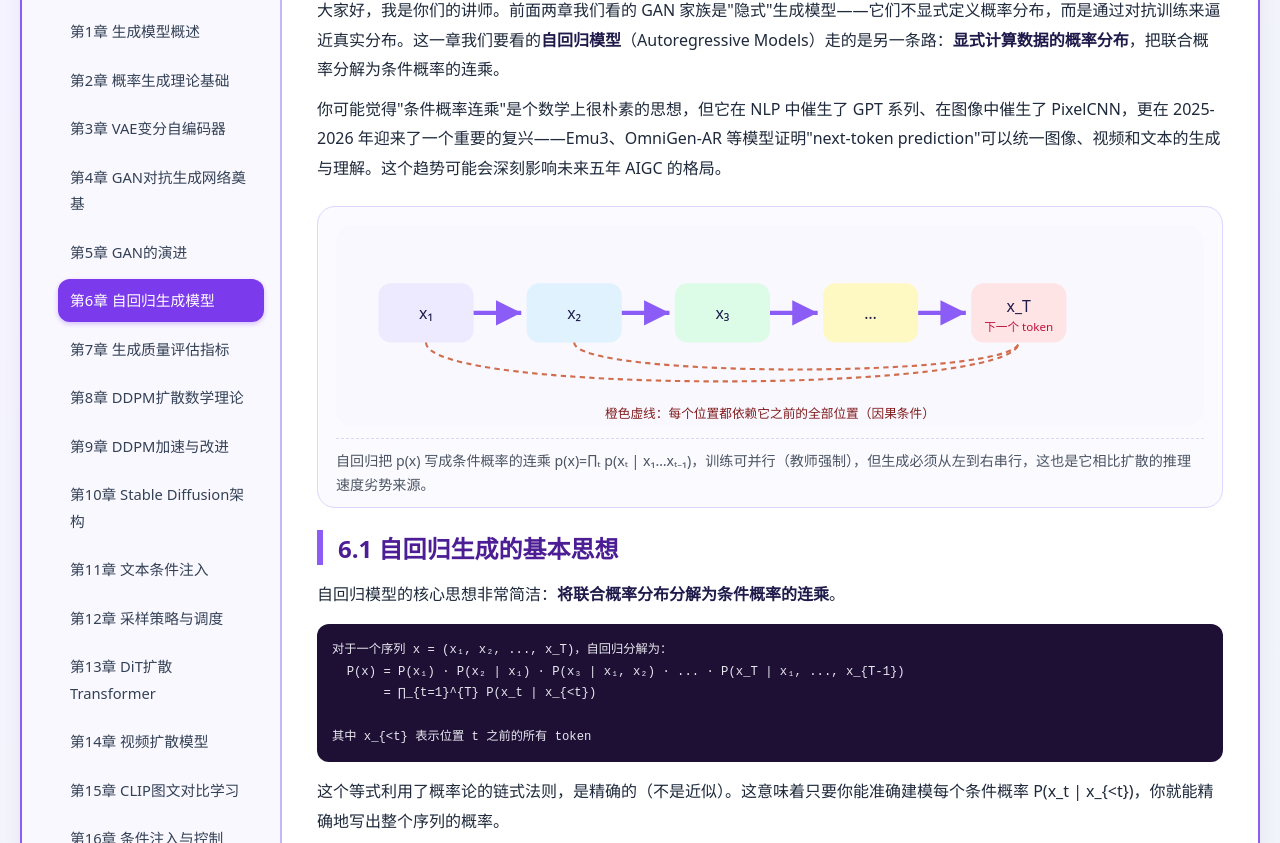
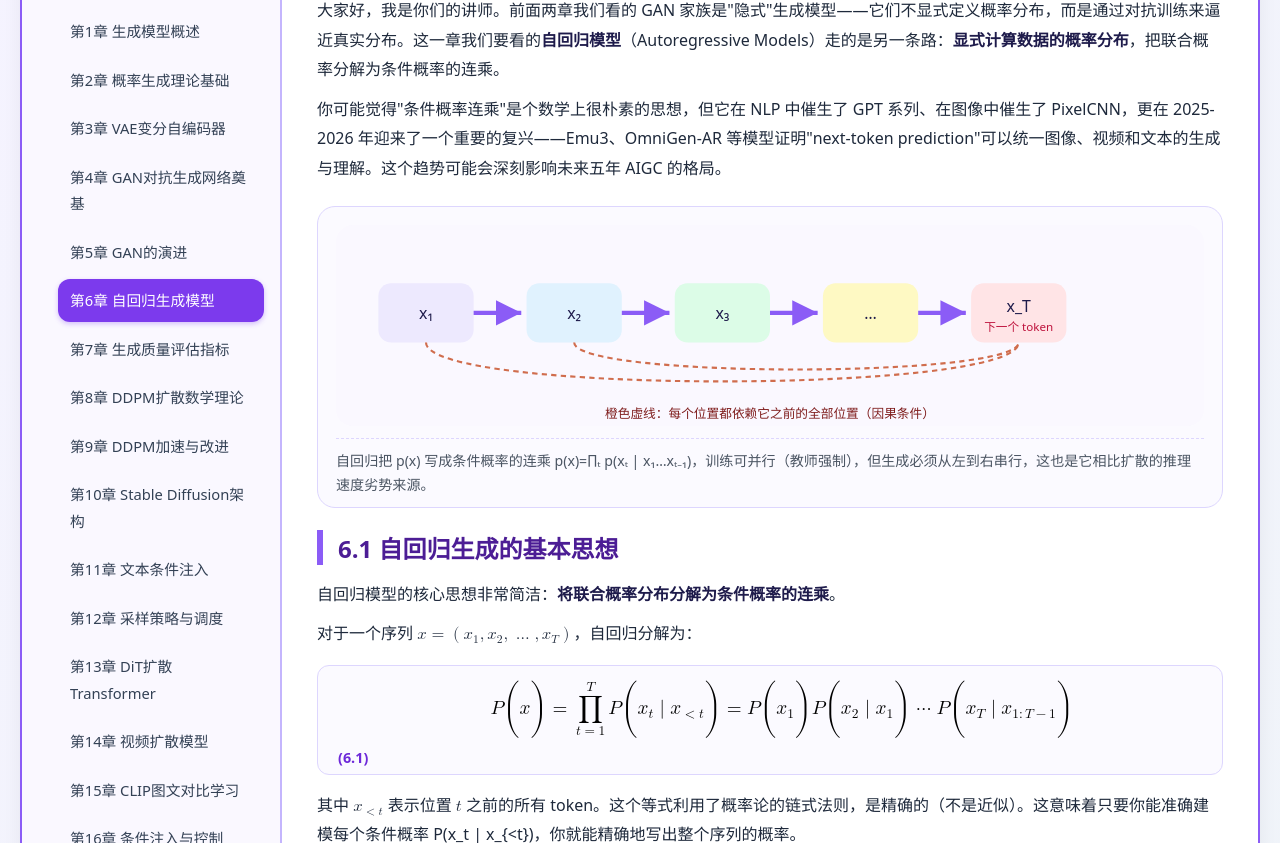
Before and after one commit to 1998x-stack/aigc-tutorial, a plain HTML site: page 06.html in a window 1280 px wide. Shown: the part 112-955 px from the top of the page. Drawn offline with Linux system fonts and the light colour scheme.

Commit message:
feat(aigc-tutorial): add native MathML for autoregressive factorization (ch6)

```diff
--- a/06.html
+++ b/06.html
@@ -78,13 +78,21 @@
 
         <p>自回归模型的核心思想非常简洁：<strong>将联合概率分布分解为条件概率的连乘</strong>。</p>
 
-        <pre><code>对于一个序列 x = (x₁, x₂, ..., x_T)，自回归分解为：
-  P(x) = P(x₁) · P(x₂ | x₁) · P(x₃ | x₁, x₂) · ... · P(x_T | x₁, ..., x_{T-1})
-       = ∏_{t=1}^{T} P(x_t | x_{&lt;t})
+        <p>对于一个序列 <math class="math-inline" aria-label="x 等于 (x1,x2,...,xT)"><mi>x</mi><mo>=</mo><mo>(</mo><msub><mi>x</mi><mn>1</mn></msub><mo>,</mo><msub><mi>x</mi><mn>2</mn></msub><mo>,</mo><mo>…</mo><mo>,</mo><msub><mi>x</mi><mi>T</mi></msub><mo>)</mo></math>，自回归分解为：</p>
 
-其中 x_{&lt;t} 表示位置 t 之前的所有 token</code></pre>
+        <div class="math-equation" role="group" aria-label="自回归的链式分解">
+            <div class="math-scroll" data-math-scroll tabindex="0" role="region" aria-label="自回归链式分解公式，可横向滚动">
+                <math display="block" aria-label="P(x) 等于 t 从 1 到 T 对 P(x_t 给定 x 下标小于 t) 的连乘；也等于 P(x1) 乘 P(x2|x1) 一直乘到 P(x_T 给定 x 下标 1 到 T-1)">
+                    <mi>P</mi><mo>(</mo><mi>x</mi><mo>)</mo><mo>=</mo>
+                    <munderover><mo>∏</mo><mrow><mi>t</mi><mo>=</mo><mn>1</mn></mrow><mi>T</mi></munderover>
+                    <mi>P</mi><mo>(</mo><msub><mi>x</mi><mi>t</mi></msub><mo>|</mo><msub><mi>x</mi><mrow><mo>&lt;</mo><mi>t</mi></mrow></msub><mo>)</mo>
+                    <mo>=</mo><mi>P</mi><mo>(</mo><msub><mi>x</mi><mn>1</mn></msub><mo>)</mo><mi>P</mi><mo>(</mo><msub><mi>x</mi><mn>2</mn></msub><mo>|</mo><msub><mi>x</mi><mn>1</mn></msub><mo>)</mo><mo>⋯</mo><mi>P</mi><mo>(</mo><msub><mi>x</mi><mi>T</mi></msub><mo>|</mo><msub><mi>x</mi><mrow><mn>1</mn><mo>:</mo><mi>T</mi><mo>−</mo><mn>1</mn></mrow></msub><mo>)</mo>
+                </math>
+                <span class="eq-num">(6.1)</span>
+            </div>
+        </div>
 
-        <p>这个等式利用了概率论的链式法则，是精确的（不是近似）。这意味着只要你能准确建模每个条件概率 P(x_t | x_{&lt;t})，你就能精确地写出整个序列的概率。</p>
+        <p>其中 <math class="math-inline" aria-label="x 下标小于 t"><msub><mi>x</mi><mrow><mo>&lt;</mo><mi>t</mi></mrow></msub></math> 表示位置 <math class="math-inline" aria-label="t"><mi>t</mi></math> 之前的所有 token。这个等式利用了概率论的链式法则，是精确的（不是近似）。这意味着只要你能准确建模每个条件概率 P(x_t | x_{&lt;t})，你就能精确地写出整个序列的概率。</p>
 
         <p>生成时，你从左到右逐 token 生成：先预测 x₁，然后以 x₁ 为条件预测 x₂，再以 x₁,x₂ 为条件预测 x₃，直到序列结束。</p>
 
```
